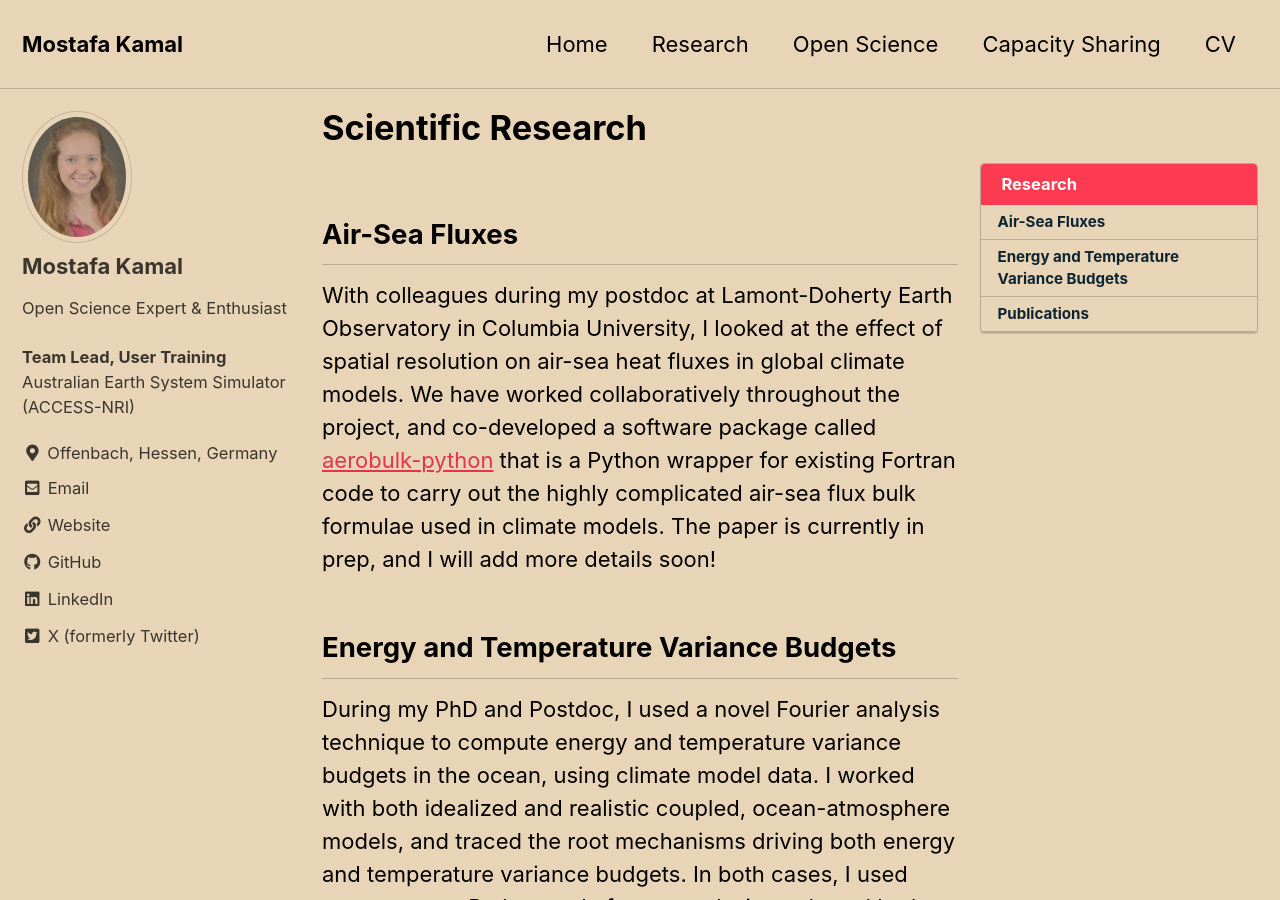
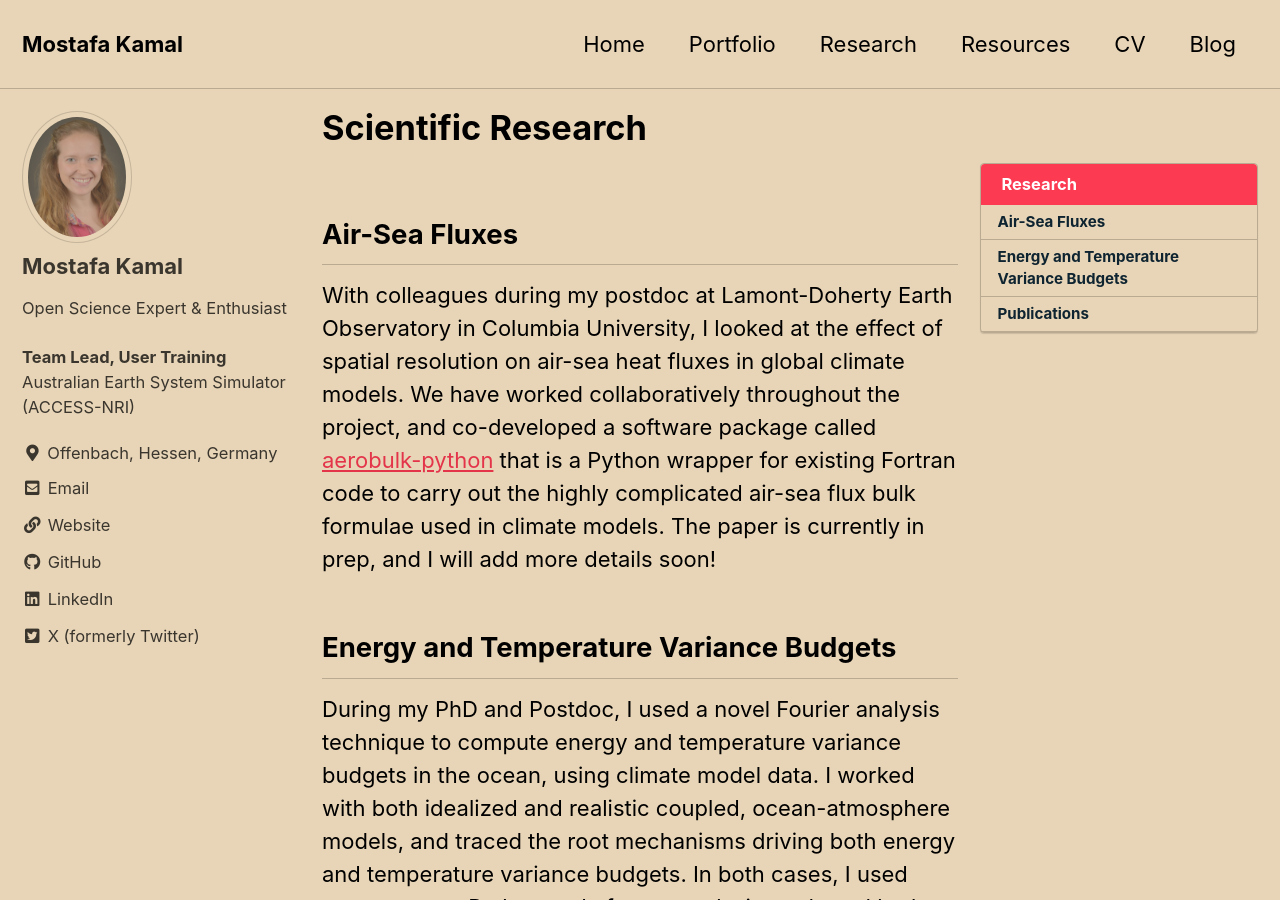
Before and after one commit to Mostafa-MMK/Mostafa-MMK.github.io, a Jekyll site: the page built from _pages/research.md, in a window 1280 px wide and 900 px high. Built offline with Jekyll 4.4.1, drawn with Linux system fonts in a browser that asks for light colours; cached includes are drawn as plain includes.

Commit message:
Update navigation links and add new entries

```diff
--- a/_data/navigation.yml
+++ b/_data/navigation.yml
@@ -1,12 +1,14 @@
 # main links
 main:
   - title: "Home"
-    url: https://paigem.github.io
-  - title: "Research"
+    url: https://Mostafa-MMK.github.io
+  - title: "Portfolio" # Projects
+    url: /open-science/
+  - title: "Research" # Publications
     url: /research/
-  - title: "Open Science"
-    url: /open-science/
-  - title: "Capacity Sharing"
+  - title: "Resources" # Capacity Sharing
     url: /capacity-sharing/
   - title: "CV"
     url: /assets/Paige_CV.pdf
+  - title: "Blog" # Open Science
+    url: /open-science/
```
